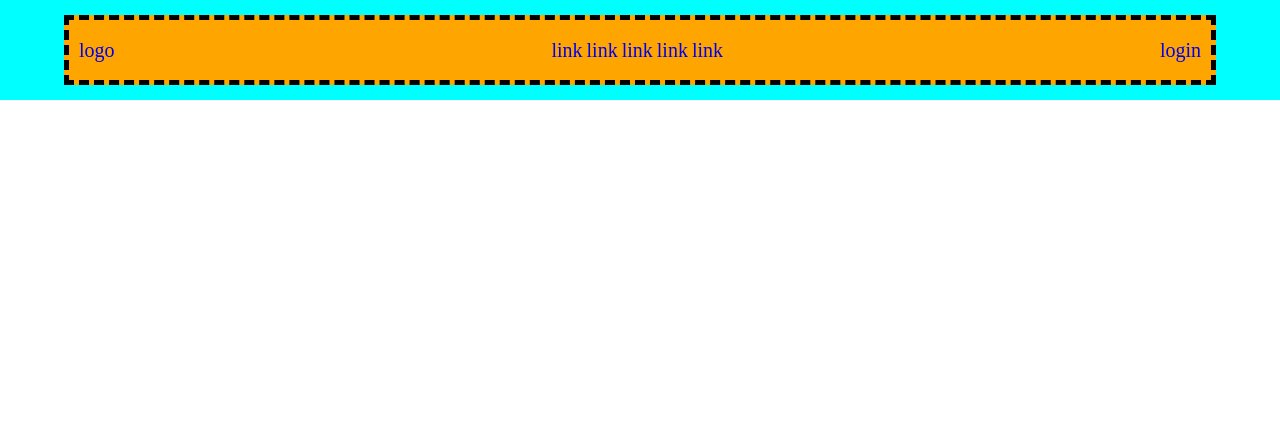
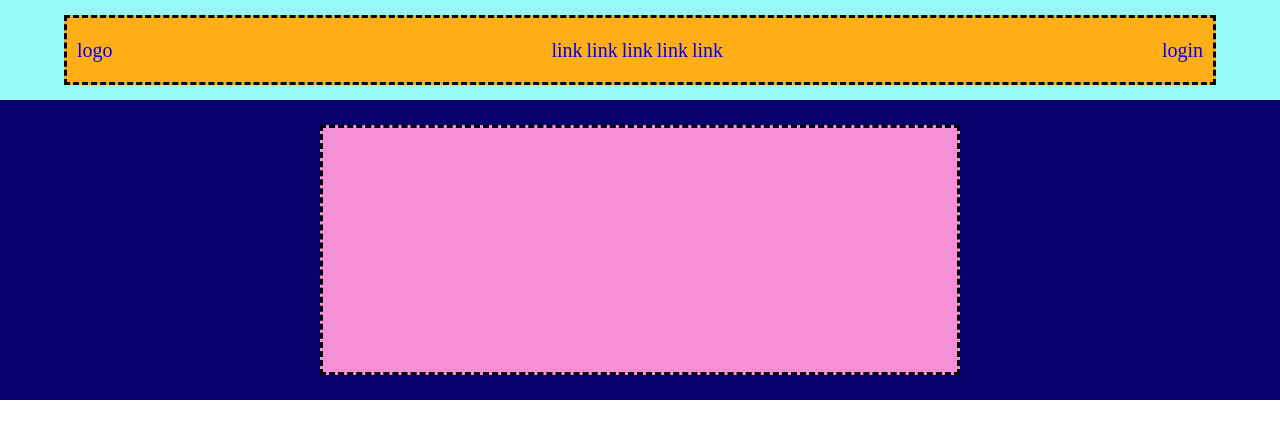
Before and after one commit to DanieleGattuso/htmlcss-struttura-discord, a plain HTML site: page index.html in a window 1280 px wide. Drawn offline with Linux system fonts and the light colour scheme.

Commit message:
first div of the main

```diff
--- a/css/style.css
+++ b/css/style.css
@@ -6,7 +6,7 @@
 
 header {
 
-    background-color: aqua;
+    background-color: rgb(151, 250, 250);
     height: 100px;
     display: flex;
     justify-content: center;
@@ -15,14 +15,14 @@ header {
 }
 
 .container {
-    background-color: orange;
+    background-color: rgb(255, 174, 24);
     height: 70px;
     width: 90%;
     display: flex;
     flex-direction: row;
     justify-content: space-between;
     padding: 10px;
-    border: dashed black 5px;
+    border: dashed black 3px;
     align-items: center;
 
 
@@ -36,12 +36,23 @@ a{
 
 }
 
-nav {
+/* main */
 
+.main-div1{
 
+    background-color: rgb(7, 0, 109);
+    height: 300px;
+    display: flex;
+    flex-direction: row;
+    justify-content: center;
+    align-items: center;
+}
 
+.div-container1 {
 
-
-
+    background-color: rgb(247, 143, 214);
+    height: 250px;
+    width: 50%;
+    border: dashed black 3px;
 
 }
--- a/index.html
+++ b/index.html
@@ -44,6 +44,19 @@
 
     <main>
 
+        <div class="main-div1">
+
+            <div class="div-container1">
+
+
+            </div>
+
+
+        </div>
+
+
+
+
 
 
 
```
